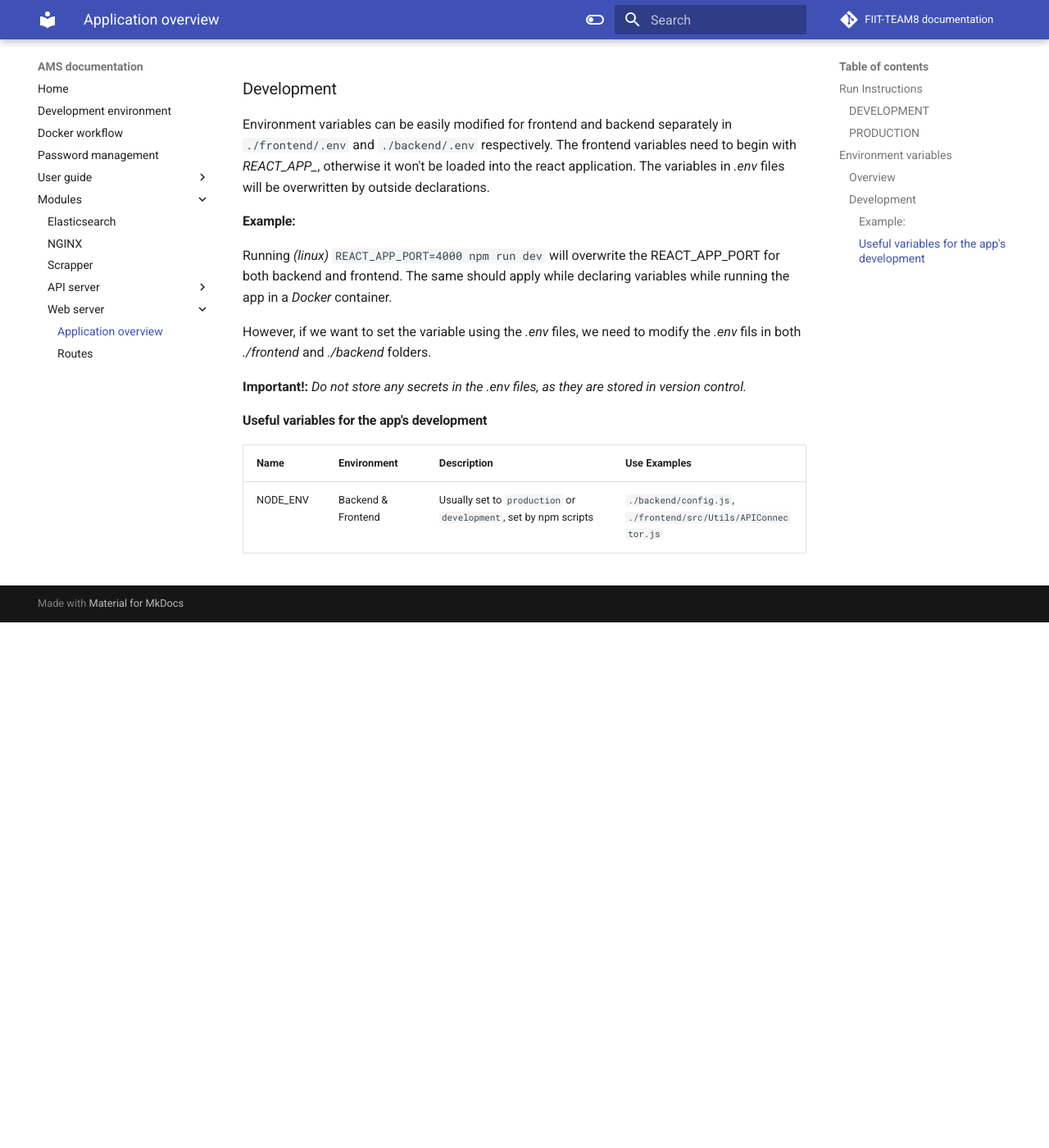
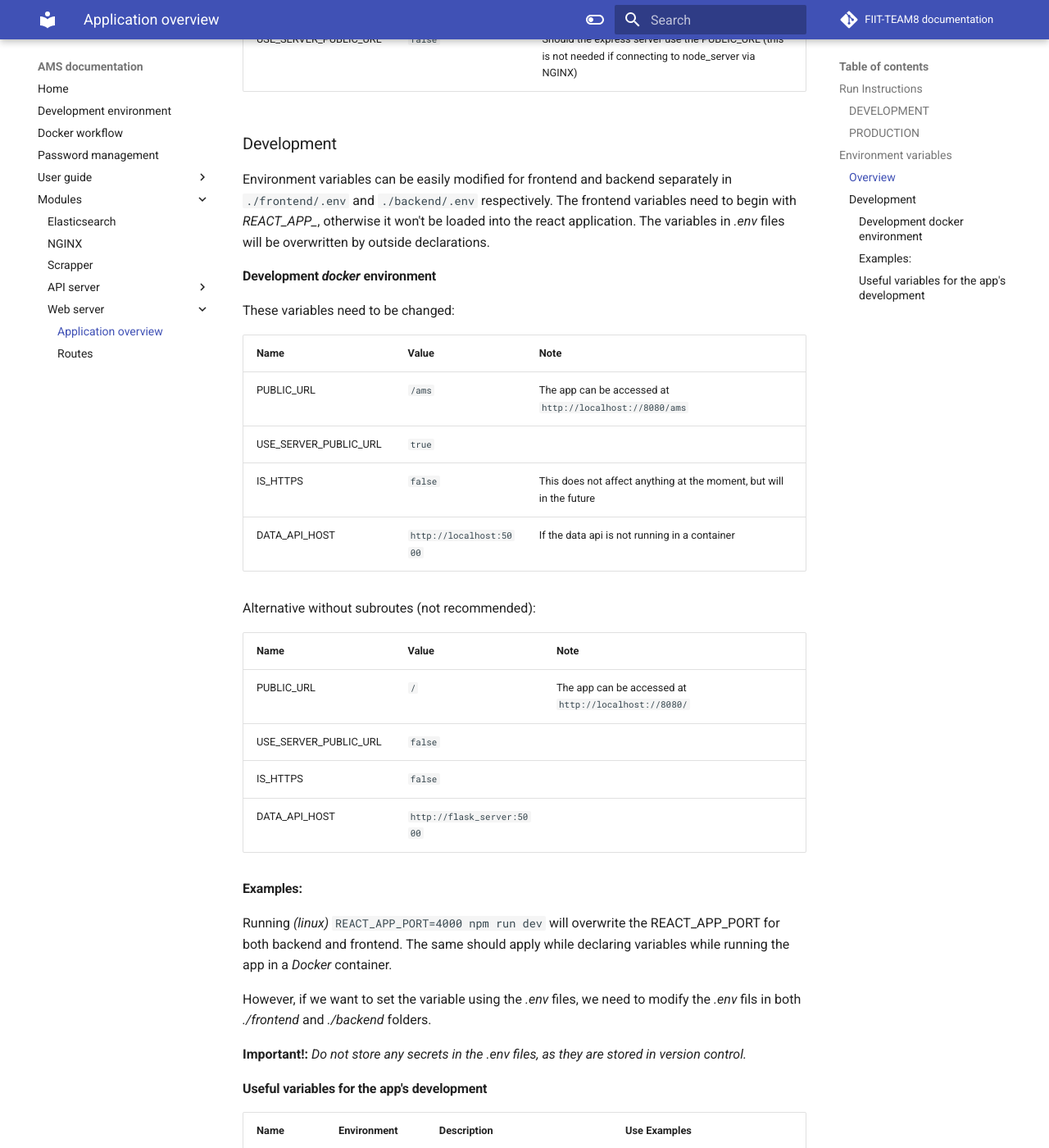
Before and after one commit to FIIT-TEAM8/team_documentation, an MkDocs documentation site: the page built from docs/modules/Web server/application_overview.md, in a window 1280 px wide and 1400 px high, scrolled down 1387 px. Shown: the whole window at 82% size. Built offline with MkDocs 1.6.1 and Material for MkDocs 9.7.7, drawn with Linux system fonts in a browser that asks for light colours; comment, search, counter and statistics services are not loaded; before the commit the page ends 2146 px from its top, so only the background shows below that; some of the changed text lies outside the part shown.

Commit message:
Update application_overview.md

```diff
--- a/docs/modules/Web server/application_overview.md
+++ b/docs/modules/Web server/application_overview.md
@@ -27,6 +27,8 @@ _(make sure you are in the **root** folder)_
 
 ### Overview
 
+This is the default configuration used while developing the application or while running in production.
+
 | Variable Name | Default Value | Description |
 | ------------- | ------------- | ----------- |
 | REACT_APP_PORT  | `8080`  | Where the application can be reached _(sets for both backend and frontend)_ |
@@ -44,7 +46,27 @@ _(make sure you are in the **root** folder)_
 Environment variables can be easily modified for frontend and backend separately in `./frontend/.env` and `./backend/.env` respectively.
 The frontend variables need to begin with _REACT\_APP\__, otherwise it won't be loaded into the react application. The variables in _.env_ files will be overwritten by outside declarations.
 
-#### Example:
+#### Development _docker_ environment
+
+These variables need to be changed:
+
+| Name | Value | Note |
+| ---- | ----- | ---- |
+| PUBLIC_URL | `/ams` | The app can be accessed at `http://localhost://8080/ams` |
+| USE_SERVER_PUBLIC_URL | `true` | |
+| IS_HTTPS | `false` | This does not affect anything at the moment, but will in the future |
+| DATA_API_HOST | `http://localhost:5000` | If the data api is not running in a container |
+
+Alternative without subroutes (not recommended):
+
+| Name | Value | Note |
+| ---- | ----- | ---- |
+| PUBLIC_URL | `/` | The app can be accessed at `http://localhost://8080/` |
+| USE_SERVER_PUBLIC_URL | `false` |  |
+| IS_HTTPS | `false` | |
+| DATA_API_HOST | `http://flask_server:5000`| |
+
+#### Examples:
 
 Running _(linux)_ `REACT_APP_PORT=4000 npm run dev` will overwrite the REACT_APP_PORT for both backend and frontend. The same should apply while declaring variables while running the app in a _Docker_ container.
 
```
